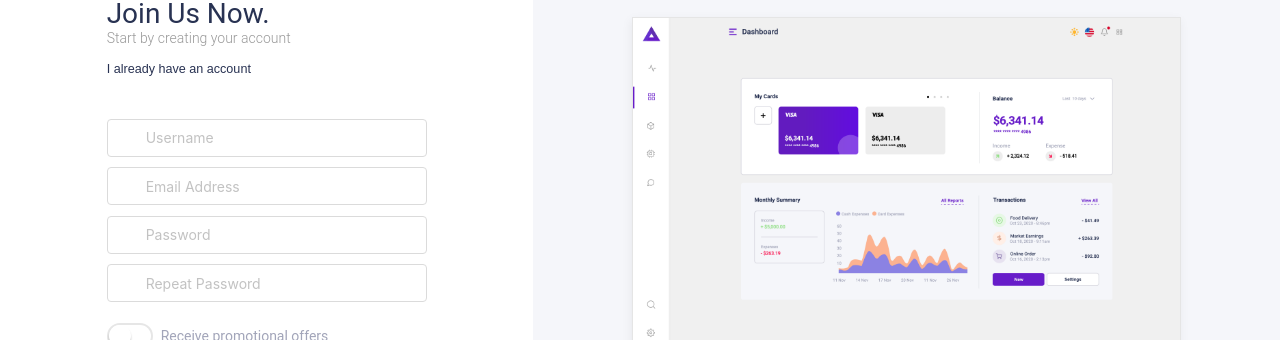
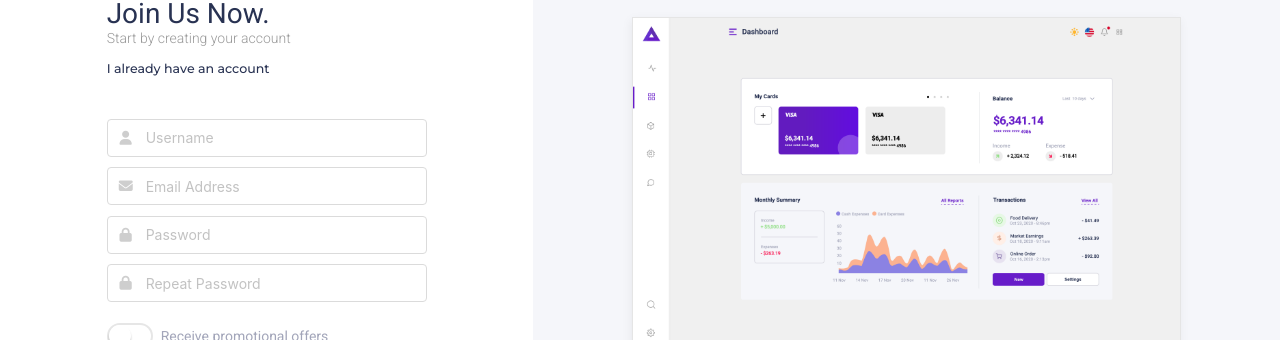
Before and after one commit to numofran6/groflex-huro-design, a React (Vite) app: page / in a window 1280 px wide. Shown: the part 201-541 px from the top of the page. Built offline with nearby package versions, Linux system fonts and the light colour scheme.

Commit message:
Font Awesome 5 used for icons

```diff
--- a/index.html
+++ b/index.html
@@ -3,12 +3,33 @@
 	<head>
 		<meta charset="UTF-8" />
 		<meta name="viewport" content="width=device-width, initial-scale=1.0" />
+
+		<!-- Font Awesome 5 CDN -->
+		<link
+			rel="stylesheet"
+			href="https://cdnjs.cloudflare.com/ajax/libs/font-awesome/6.3.0/css/all.min.css"
+		/>
+
+		<!-- Fonts -->
+		<link
+			href="https://fonts.googleapis.com/css2?family=Montserrat:wght@500;600;700;800;900&display=swap"
+			rel="stylesheet"
+		/>
+		<link
+			href="https://fonts.googleapis.com/css?family=Roboto:300,400,700"
+			rel="stylesheet"
+		/>
+
 		<title>groFlex Designs</title>
 	</head>
+
 	<body>
 		<div id="root"></div>
 		<script type="module" src="/src/main.jsx"></script>
 
-		<!-- <script src="https://use.fontawesome.com/47dab24cac.js"></script> -->
+		<script src="https://unpkg.com/feather-icons"></script>
+		<script>
+			feather.replace();
+		</script>
 	</body>
 </html>
--- a/src/components/button/Button.jsx
+++ b/src/components/button/Button.jsx
@@ -66,7 +66,7 @@ export const Button = ({
 			<button {...rest} className={`button h-button ${getButtonClasses()}`}>
 				{icon && (
 					<span className={`icon ${iconSmall && 'is-small'}`}>
-						<i data-feather={iconType}></i>
+						<i className={`fas fa-${iconType}`}></i>
 					</span>
 				)}
 
--- a/src/components/button/IconButton.jsx
+++ b/src/components/button/IconButton.jsx
@@ -57,7 +57,7 @@ export const IconButton = ({
 			<button {...rest} className={`button ${getButtonClasses()}`}>
 				{icon && (
 					<span className={`icon ${iconSmall && 'is-small'}`}>
-						<i data-feather={iconType}></i>
+						<i className={`fas fa-${iconType}`}></i>
 					</span>
 				)}
 			</button>
--- a/src/components/input/Input.jsx
+++ b/src/components/input/Input.jsx
@@ -68,7 +68,8 @@ export const Input = ({
 				{/* Icon */}
 				{hasIcon && (
 					<span className="form-icon">
-						<i data-feather={iconType}></i>
+						<i className={`fas fa-${iconType}`}></i>
+						{/* <i data-feather="activity"></i> */}
 					</span>
 				)}
 
--- a/src/pages/SignUp.jsx
+++ b/src/pages/SignUp.jsx
@@ -67,7 +67,7 @@ export const SignUp = () => {
 														<Input
 															placeholder={'Email Address'}
 															hasIcon
-															iconType={'mail'}
+															iconType={'envelope'}
 														/>
 														<Input
 															placeholder={'Password'}
```
